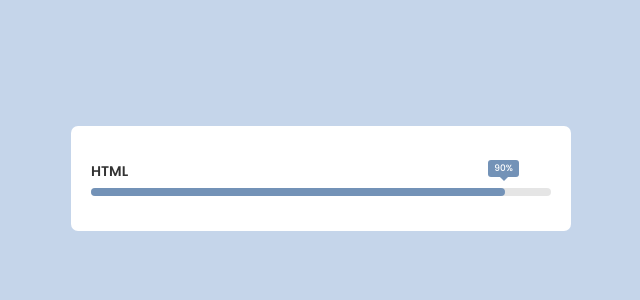
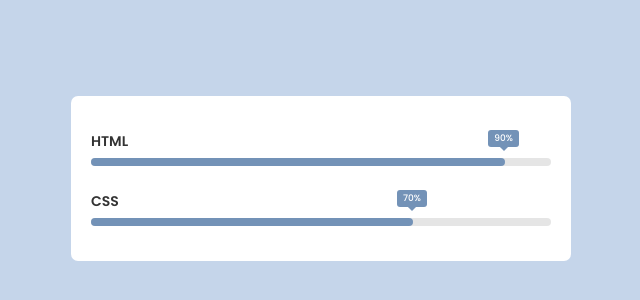
Before and after one commit to jeanmikhaelfuentes/animated-skills-bar, a plain HTML site: page index.html in a window 1280 px wide. Shown: the part 222-522 px from the top of the page, without its empty margins (319-959 px from the left). Drawn offline with Linux system fonts and the light colour scheme.

Commit message:
Added HTML and CSS for CSS Skill Bar

```diff
--- a/index.html
+++ b/index.html
@@ -8,14 +8,25 @@
 </head>
 <body>
     <div class="container">
+
         <div class="skill-box">
             <span class="title">HTML</span>
             <div class="skill-bar">
-                <span class="skill-per">
+                <span class="skill-per html">
                     <span class="tooltip">90%</span>
                 </span>
             </div>
         </div>
+
+        <div class="skill-box">
+            <span class="title">CSS</span>
+            <div class="skill-bar">
+                <span class="skill-per css">
+                    <span class="tooltip">70%</span>
+                </span>
+            </div>
+        </div>
+
     </div>
 </body>
 </html>
--- a/style.css
+++ b/style.css
@@ -56,6 +56,10 @@ body {
     opacity: 0;
 }
 
+.skill-per.css {
+    width: 70%;
+}
+
 @keyframes progress {
     0% {
         width: 0;
```
